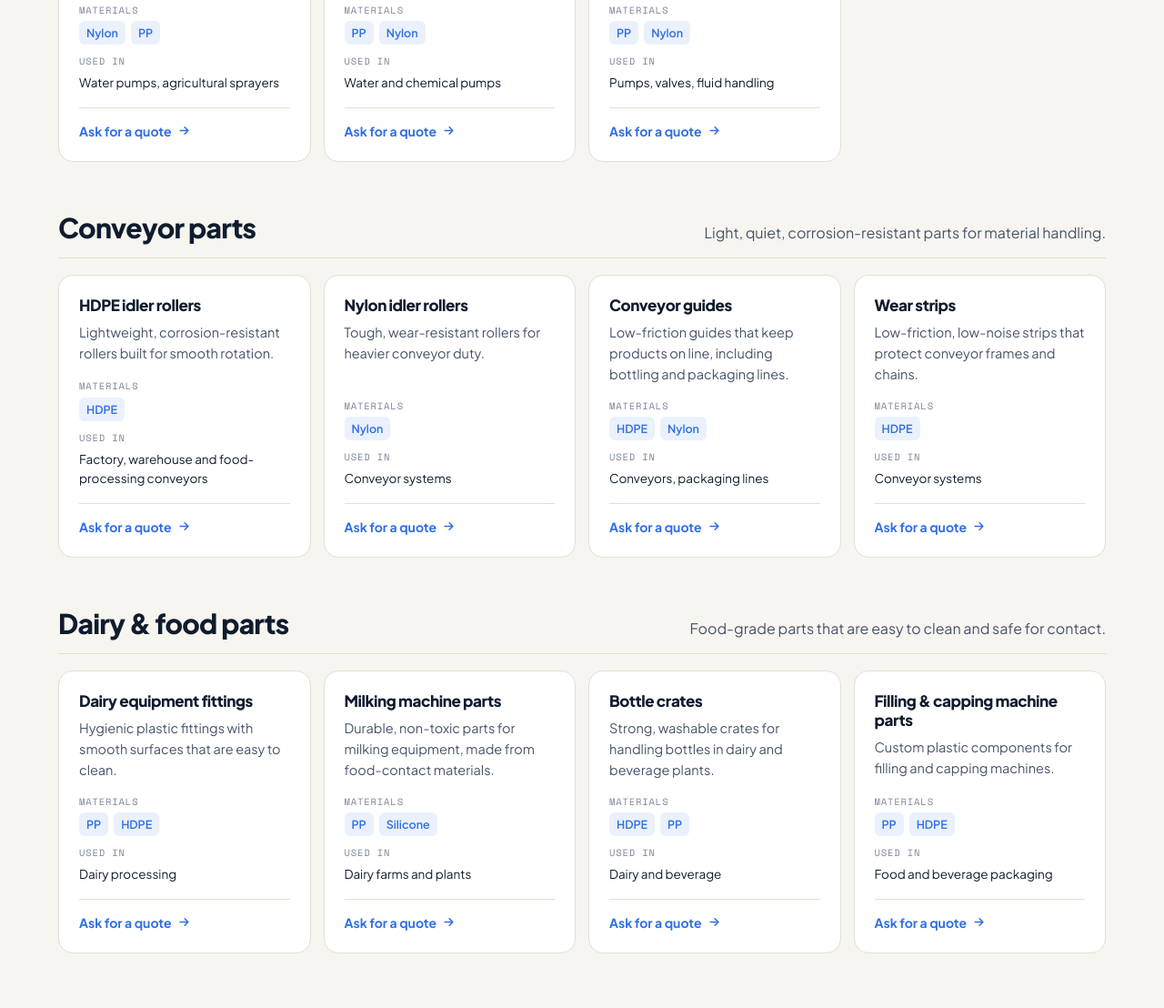
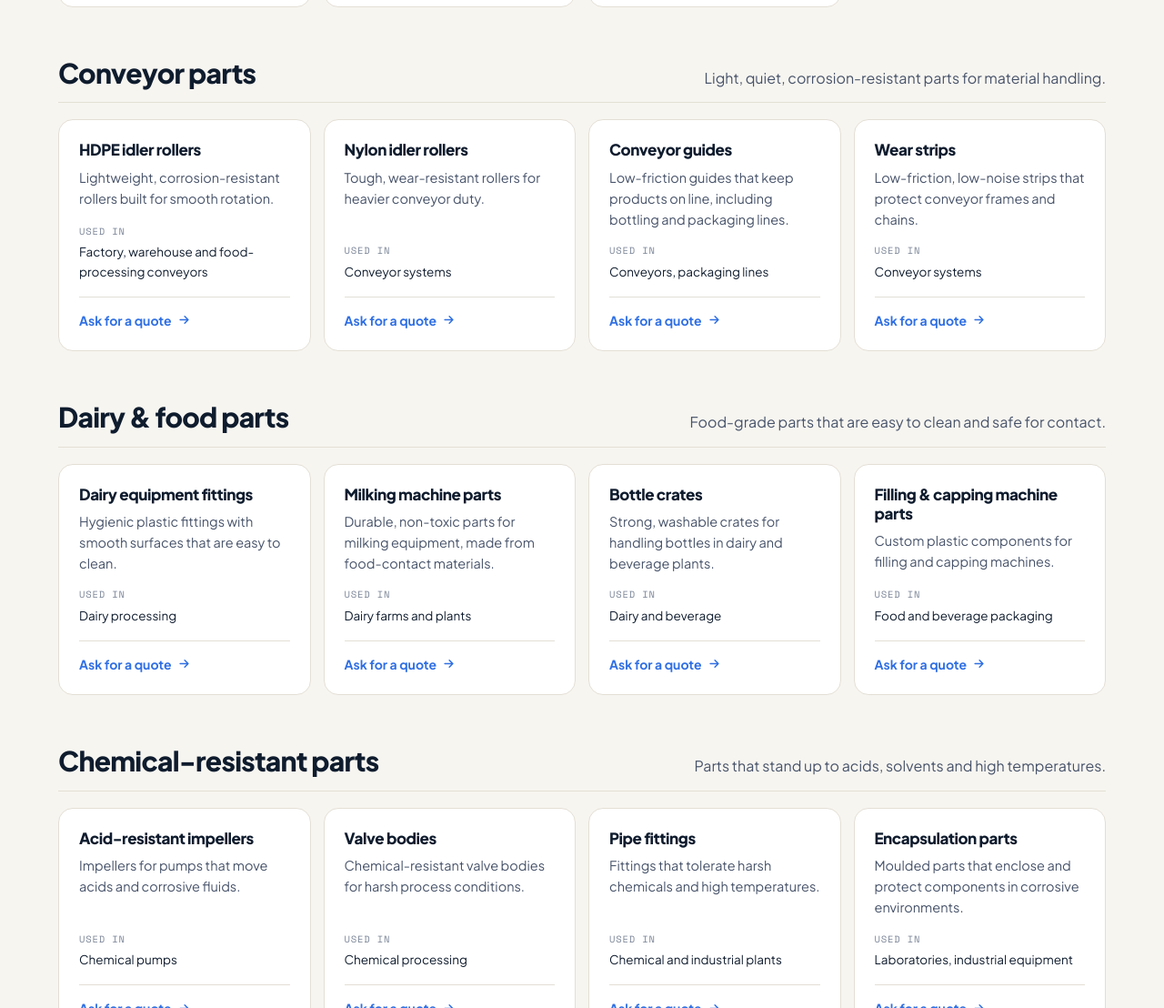
Before and after one commit to vraj-d7/shivsagar-enterprise-website, an Astro site: page /products in a window 1280 px wide. Shown: the part 1692-2800 px from the top of the page at 91% size. Built offline with nearby package versions, Linux system fonts and the light colour scheme; Astro itself is replaced by a stand-in of ours.

Commit message:
Remove materials tags from product cards
Drop the Materials tags from every product card, the materials field
from the product data and from search, and change the search hint to
'impeller, roller'.

Co-Authored-By: Claude Opus 5.5 <noreply@anthropic.com>

```diff
--- a/src/data/products.ts
+++ b/src/data/products.ts
@@ -18,51 +18,50 @@ export type Product = {
 	name: string;
 	category: Category['id'];
 	desc: string;
-	materials: string[];
 	usedIn: string;
 };
 
 export const products: Product[] = [
 	// Motor components
-	{ name: 'Motor cooling fan blades', category: 'motor', desc: 'Lightweight, balanced fan blades that keep motors running cooler and quieter.', materials: ['Nylon', 'PP'], usedIn: 'AC/DC motors' },
-	{ name: 'Terminal housings & covers', category: 'motor', desc: 'Housings and terminal covers that protect motor connections, made to a precise fit.', materials: ['Nylon', 'ABS', 'PBT'], usedIn: 'AC/DC motors' },
-	{ name: 'Internal & end caps', category: 'motor', desc: 'Caps that close and protect motor assemblies, moulded to tight tolerances.', materials: ['Nylon', 'PBT'], usedIn: 'AC/DC motors' },
-	{ name: 'Mounting brackets', category: 'motor', desc: 'Rigid plastic brackets for mounting motor parts, lighter than metal equivalents.', materials: ['Nylon', 'ABS'], usedIn: 'AC/DC motors' },
-	{ name: 'Insulators & insulation parts', category: 'motor', desc: 'Heat-stable, electrically insulating components for safe motor operation.', materials: ['PBT', 'Nylon'], usedIn: 'AC/DC motors, electrical equipment' },
+	{ name: 'Motor cooling fan blades', category: 'motor', desc: 'Lightweight, balanced fan blades that keep motors running cooler and quieter.', usedIn: 'AC/DC motors' },
+	{ name: 'Terminal housings & covers', category: 'motor', desc: 'Housings and terminal covers that protect motor connections, made to a precise fit.', usedIn: 'AC/DC motors' },
+	{ name: 'Internal & end caps', category: 'motor', desc: 'Caps that close and protect motor assemblies, moulded to tight tolerances.', usedIn: 'AC/DC motors' },
+	{ name: 'Mounting brackets', category: 'motor', desc: 'Rigid plastic brackets for mounting motor parts, lighter than metal equivalents.', usedIn: 'AC/DC motors' },
+	{ name: 'Insulators & insulation parts', category: 'motor', desc: 'Heat-stable, electrically insulating components for safe motor operation.', usedIn: 'AC/DC motors, electrical equipment' },
 
 	// Pump & valve parts
-	{ name: 'Pump impellers', category: 'pump', desc: 'Injection-moulded impellers with good balance and durability for efficient pumping.', materials: ['Nylon', 'PP'], usedIn: 'Water pumps, agricultural sprayers' },
-	{ name: 'Pump casings', category: 'pump', desc: 'Custom-moulded casings that resist corrosion and fit precisely.', materials: ['PP', 'Nylon'], usedIn: 'Water and chemical pumps' },
-	{ name: 'Valve parts', category: 'pump', desc: 'Precision valve components that resist corrosion in fluid systems.', materials: ['PP', 'Nylon'], usedIn: 'Pumps, valves, fluid handling' },
+	{ name: 'Pump impellers', category: 'pump', desc: 'Injection-moulded impellers with good balance and durability for efficient pumping.', usedIn: 'Water pumps, agricultural sprayers' },
+	{ name: 'Pump casings', category: 'pump', desc: 'Custom-moulded casings that resist corrosion and fit precisely.', usedIn: 'Water and chemical pumps' },
+	{ name: 'Valve parts', category: 'pump', desc: 'Precision valve components that resist corrosion in fluid systems.', usedIn: 'Pumps, valves, fluid handling' },
 
 	// Conveyor parts
-	{ name: 'HDPE idler rollers', category: 'conveyor', desc: 'Lightweight, corrosion-resistant rollers built for smooth rotation.', materials: ['HDPE'], usedIn: 'Factory, warehouse and food-processing conveyors' },
-	{ name: 'Nylon idler rollers', category: 'conveyor', desc: 'Tough, wear-resistant rollers for heavier conveyor duty.', materials: ['Nylon'], usedIn: 'Conveyor systems' },
-	{ name: 'Conveyor guides', category: 'conveyor', desc: 'Low-friction guides that keep products on line, including bottling and packaging lines.', materials: ['HDPE', 'Nylon'], usedIn: 'Conveyors, packaging lines' },
-	{ name: 'Wear strips', category: 'conveyor', desc: 'Low-friction, low-noise strips that protect conveyor frames and chains.', materials: ['HDPE'], usedIn: 'Conveyor systems' },
+	{ name: 'HDPE idler rollers', category: 'conveyor', desc: 'Lightweight, corrosion-resistant rollers built for smooth rotation.', usedIn: 'Factory, warehouse and food-processing conveyors' },
+	{ name: 'Nylon idler rollers', category: 'conveyor', desc: 'Tough, wear-resistant rollers for heavier conveyor duty.', usedIn: 'Conveyor systems' },
+	{ name: 'Conveyor guides', category: 'conveyor', desc: 'Low-friction guides that keep products on line, including bottling and packaging lines.', usedIn: 'Conveyors, packaging lines' },
+	{ name: 'Wear strips', category: 'conveyor', desc: 'Low-friction, low-noise strips that protect conveyor frames and chains.', usedIn: 'Conveyor systems' },
 
 	// Dairy & food parts
-	{ name: 'Dairy equipment fittings', category: 'food', desc: 'Hygienic plastic fittings with smooth surfaces that are easy to clean.', materials: ['PP', 'HDPE'], usedIn: 'Dairy processing' },
-	{ name: 'Milking machine parts', category: 'food', desc: 'Durable, non-toxic parts for milking equipment, made from food-contact materials.', materials: ['PP', 'Silicone'], usedIn: 'Dairy farms and plants' },
-	{ name: 'Bottle crates', category: 'food', desc: 'Strong, washable crates for handling bottles in dairy and beverage plants.', materials: ['HDPE', 'PP'], usedIn: 'Dairy and beverage' },
-	{ name: 'Filling & capping machine parts', category: 'food', desc: 'Custom plastic components for filling and capping machines.', materials: ['PP', 'HDPE'], usedIn: 'Food and beverage packaging' },
+	{ name: 'Dairy equipment fittings', category: 'food', desc: 'Hygienic plastic fittings with smooth surfaces that are easy to clean.', usedIn: 'Dairy processing' },
+	{ name: 'Milking machine parts', category: 'food', desc: 'Durable, non-toxic parts for milking equipment, made from food-contact materials.', usedIn: 'Dairy farms and plants' },
+	{ name: 'Bottle crates', category: 'food', desc: 'Strong, washable crates for handling bottles in dairy and beverage plants.', usedIn: 'Dairy and beverage' },
+	{ name: 'Filling & capping machine parts', category: 'food', desc: 'Custom plastic components for filling and capping machines.', usedIn: 'Food and beverage packaging' },
 
 	// Chemical-resistant parts
-	{ name: 'Acid-resistant impellers', category: 'chemical', desc: 'Impellers for pumps that move acids and corrosive fluids.', materials: ['PVDF', 'PP'], usedIn: 'Chemical pumps' },
-	{ name: 'Valve bodies', category: 'chemical', desc: 'Chemical-resistant valve bodies for harsh process conditions.', materials: ['PVDF', 'PTFE', 'PP'], usedIn: 'Chemical processing' },
-	{ name: 'Pipe fittings', category: 'chemical', desc: 'Fittings that tolerate harsh chemicals and high temperatures.', materials: ['HDPE', 'PP', 'PVDF'], usedIn: 'Chemical and industrial plants' },
-	{ name: 'Encapsulation parts', category: 'chemical', desc: 'Moulded parts that enclose and protect components in corrosive environments.', materials: ['PTFE', 'PVDF'], usedIn: 'Laboratories, industrial equipment' },
+	{ name: 'Acid-resistant impellers', category: 'chemical', desc: 'Impellers for pumps that move acids and corrosive fluids.', usedIn: 'Chemical pumps' },
+	{ name: 'Valve bodies', category: 'chemical', desc: 'Chemical-resistant valve bodies for harsh process conditions.', usedIn: 'Chemical processing' },
+	{ name: 'Pipe fittings', category: 'chemical', desc: 'Fittings that tolerate harsh chemicals and high temperatures.', usedIn: 'Chemical and industrial plants' },
+	{ name: 'Encapsulation parts', category: 'chemical', desc: 'Moulded parts that enclose and protect components in corrosive environments.', usedIn: 'Laboratories, industrial equipment' },
 
 	// Rubber parts
-	{ name: 'O-rings', category: 'rubber', desc: 'Moulded O-rings for leak-proof sealing in pumps, tanks and fittings.', materials: ['EPDM', 'Silicone', 'Neoprene'], usedIn: 'Pumps, dairy, chemical' },
-	{ name: 'Seals & sealing gaskets', category: 'rubber', desc: 'Custom seals and gaskets, including food-grade versions for milk tanks.', materials: ['EPDM', 'Silicone'], usedIn: 'Pumps, dairy and food plants' },
-	{ name: 'Diaphragms', category: 'rubber', desc: 'Flexible diaphragms for pumps and valves.', materials: ['EPDM', 'Silicone'], usedIn: 'Pumps, valves' },
-	{ name: 'Rubber bushings', category: 'rubber', desc: 'Robust bushings that absorb load and vibration.', materials: ['Natural rubber', 'Neoprene'], usedIn: 'Automotive, engineering' },
-	{ name: 'Vibration-damping mounts', category: 'rubber', desc: 'Rubber mounts that reduce vibration and noise.', materials: ['EPDM', 'Natural rubber'], usedIn: 'Motors, machinery' },
+	{ name: 'O-rings', category: 'rubber', desc: 'Moulded O-rings for leak-proof sealing in pumps, tanks and fittings.', usedIn: 'Pumps, dairy, chemical' },
+	{ name: 'Seals & sealing gaskets', category: 'rubber', desc: 'Custom seals and gaskets, including food-grade versions for milk tanks.', usedIn: 'Pumps, dairy and food plants' },
+	{ name: 'Diaphragms', category: 'rubber', desc: 'Flexible diaphragms for pumps and valves.', usedIn: 'Pumps, valves' },
+	{ name: 'Rubber bushings', category: 'rubber', desc: 'Robust bushings that absorb load and vibration.', usedIn: 'Automotive, engineering' },
+	{ name: 'Vibration-damping mounts', category: 'rubber', desc: 'Rubber mounts that reduce vibration and noise.', usedIn: 'Motors, machinery' },
 
 	// Engineering & automotive
-	{ name: 'Plastic knobs', category: 'engineering', desc: 'Precision knobs with a good finish for machines and equipment.', materials: ['ABS', 'Nylon'], usedIn: 'Automotive, agriculture, engineering' },
-	{ name: 'Clips', category: 'engineering', desc: 'Durable plastic clips that hold their grip under demanding conditions.', materials: ['Nylon'], usedIn: 'Automotive, engineering' },
-	{ name: 'Housing covers', category: 'engineering', desc: 'Functional covers and housings moulded to your design.', materials: ['ABS', 'PP'], usedIn: 'Automotive, electrical, engineering' },
-	{ name: 'Insert-moulded parts', category: 'engineering', desc: 'Plastic moulded around metal inserts for one strong, integrated part.', materials: ['Nylon', 'ABS'], usedIn: 'Automotive, electronics, industrial equipment' },
+	{ name: 'Plastic knobs', category: 'engineering', desc: 'Precision knobs with a good finish for machines and equipment.', usedIn: 'Automotive, agriculture, engineering' },
+	{ name: 'Clips', category: 'engineering', desc: 'Durable plastic clips that hold their grip under demanding conditions.', usedIn: 'Automotive, engineering' },
+	{ name: 'Housing covers', category: 'engineering', desc: 'Functional covers and housings moulded to your design.', usedIn: 'Automotive, electrical, engineering' },
+	{ name: 'Insert-moulded parts', category: 'engineering', desc: 'Plastic moulded around metal inserts for one strong, integrated part.', usedIn: 'Automotive, electronics, industrial equipment' },
 ];
--- a/src/pages/products.astro
+++ b/src/pages/products.astro
@@ -24,7 +24,7 @@ const quoteHref = (name: string) => `/contact/?product=${encodeURIComponent(name
 			</ScrollRow>
 			<label class="search">
 				<span class="sr-only">Search products</span>
-				<input type="search" id="product-search" placeholder="Search, e.g. impeller, EPDM" autocomplete="off" />
+				<input type="search" id="product-search" placeholder="Search, e.g. impeller, roller" autocomplete="off" />
 			</label>
 		</div>
 	</div>
@@ -39,11 +39,10 @@ const quoteHref = (name: string) => `/contact/?product=${encodeURIComponent(name
 					</div>
 					<ul class="grid">
 						{g.items.map((p) => (
-							<li class="card" data-search={`${p.name} ${p.desc} ${p.materials.join(' ')} ${p.usedIn} ${g.name}`.toLowerCase()}>
+							<li class="card" data-search={`${p.name} ${p.desc} ${p.usedIn} ${g.name}`.toLowerCase()}>
 								<h3>{p.name}</h3>
 								<p class="desc">{p.desc}</p>
 								<dl>
-									<div><dt>Materials</dt><dd class="tags">{p.materials.map((m) => <span>{m}</span>)}</dd></div>
 									<div><dt>Used in</dt><dd>{p.usedIn}</dd></div>
 								</dl>
 								<a class="ask" href={quoteHref(p.name)}>Ask for a quote <Icon name="arrow" size={15} stroke={2.4} /></a>
@@ -146,8 +145,6 @@ const quoteHref = (name: string) => `/contact/?product=${encodeURIComponent(name
 	dl { margin: 0; display: grid; gap: 10px; font-size: 13.5px; }
 	dt { font-family: var(--mono); font-size: 10.5px; letter-spacing: .08em; text-transform: uppercase; color: var(--muted); margin-bottom: 4px; }
 	dd { margin: 0; color: var(--ink); }
-	.tags { display: flex; flex-wrap: wrap; gap: 6px; }
-	.tags span { background: var(--blue-soft); color: var(--blue); font-weight: 600; font-size: 12.5px; border-radius: 6px; padding: 3px 8px; }
 	.ask { display: inline-flex; gap: 6px; align-items: center; margin-top: 16px; padding-top: 14px; border-top: 1px solid var(--line); font-weight: 700; font-size: 14px; color: var(--blue); }
 	.ask:hover { gap: 10px; }
 	.empty { background: var(--paper); border: 1px dashed var(--line); border-radius: var(--radius); padding: 28px; color: var(--ink-2); text-align: center; }
```
